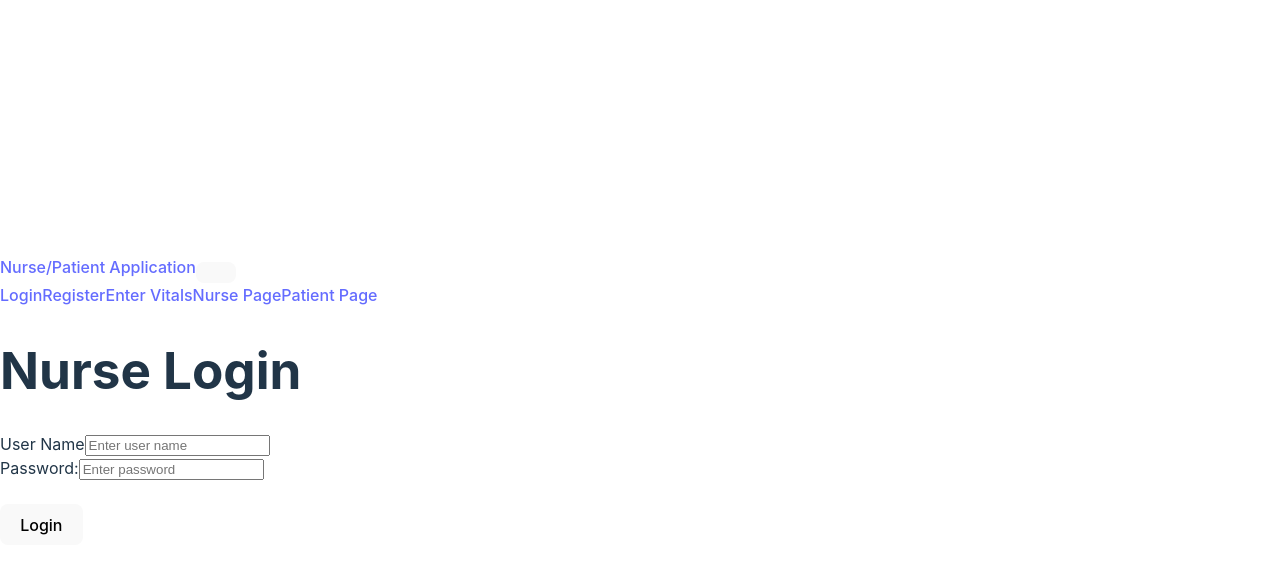
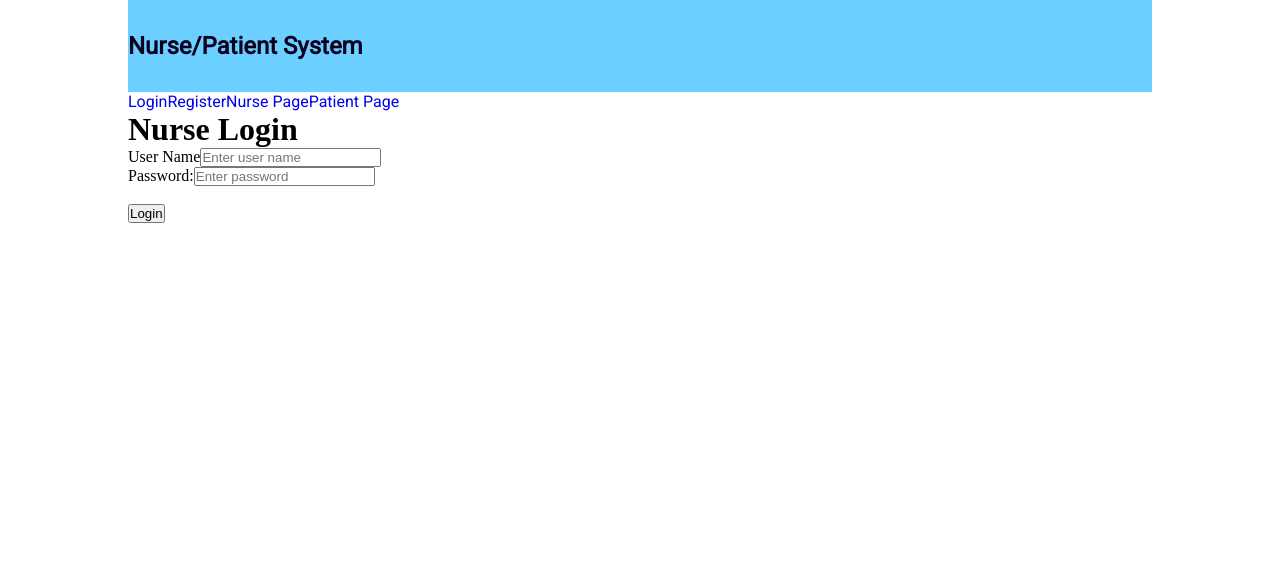
Before and after one commit to ErykushBadu/COMP308-Group2, a React (Vite) app in the folder client/: page / in a window 1280 px wide. Shown: the top 574 px of the page. Built offline with nearby package versions, Linux system fonts and the light colour scheme.

Commit message:
Style & Formatting changes
added some css to nurse page and removed redundant code.

```diff
--- a/client/src/App.jsx
+++ b/client/src/App.jsx
@@ -16,8 +16,15 @@ function App() {
     <Router>
       <Navbar bg="primary" variant="dark" expand="lg">
         <Container>
-          <Navbar.Brand href="register">Nurse/Patient Application</Navbar.Brand>
-          <Navbar.Toggle aria-controls="basic-navbar-nav" />
+        <header id ="header">
+          <nav>
+              <div className="container">
+                  <div className="container">
+                      <a href="/register" className="nav-brand text-dark">Nurse/Patient System</a>
+                 </div>
+              </div>
+          </nav>
+        </header>
           <Navbar.Collapse id="basic-navbar-nav">
             <Nav className="mr-auto">
               <Nav.Link as={Link} to="/login">
@@ -25,9 +32,6 @@ function App() {
               </Nav.Link>
               <Nav.Link as={Link} to="/register">
                 Register
-              </Nav.Link>
-              <Nav.Link as={Link} to="/enter-vitals">
-                Enter Vitals
               </Nav.Link>
               <Nav.Link as={Link} to="/nurse-page">
                 Nurse Page
--- a/client/src/Login.jsx
+++ b/client/src/Login.jsx
@@ -28,8 +28,11 @@ function Login() {
     <Container>
       <Row>
         <Col>
+
           <h1>Nurse Login</h1>
+
           <Form className="form">
+
             <Form.Group size="lg">
               <Form.Label>User Name</Form.Label>
               <Form.Control
@@ -37,8 +40,10 @@ function Login() {
                 name="username"
                 id="username"
                 placeholder="Enter user name"
+                className="form-control rounded-0"
                 onChange={(e) => setUsername(e.target.value)}
               />
+
             </Form.Group>
             <Form.Group size="lg">
               <Form.Label>Password:</Form.Label>
@@ -60,7 +65,9 @@ function Login() {
             >
               Login
             </Button>
+
           </Form>
+
         </Col>
       </Row>
     </Container>
--- a/client/src/NursePage.jsx
+++ b/client/src/NursePage.jsx
@@ -4,6 +4,7 @@ import Spinner from "react-bootstrap/Spinner";
 import { Link } from "react-router-dom";
 import { gql, useQuery } from "@apollo/client";
 import Button from "react-bootstrap/esm/Button";
+import './assets/styles.css';
 
 const getPatients = async () => {
   const response = await fetch("http://localhost:3004/patients");
@@ -31,11 +32,15 @@ function PatientList() {
   }
 
   return (
-    <div>
-      <div className="center"> </div>
+    <div className="container">
+            <main id="site-main">
+               <div className="container">
+                   <div className="box-nav d-flex justify-between">
+
                       <h2>List of Patients</h2>
+
                       <Table striped bordered hover>
-        <thead>
+                        <thead className="thead-dark">
                           <tr>
                             <th>Username</th>
                             <th>First Name</th>
@@ -57,6 +62,10 @@ function PatientList() {
                           ))}
                         </tbody>
                       </Table>
+
+                    </div>
+                </div>
+            </main>
     </div>
   );
 }
--- /dev/null
+++ b/client/src/assets/styles.css
@@ -0,0 +1,153 @@
+@import url('https://fonts.googleapis.com/css2?family=Roboto&display=swap');
+
+:root {
+    --dark: #0b001f;
+    --light: #c3adff;
+    --border: #b4b4b4;
+    --border-btn: #6e6e6e;
+}
+
+* {
+    padding: 0;
+    margin: 0;
+    box-sizing: border-box;
+}
+
+a {
+    text-decoration: none;
+    font-family: 'Roboto', sans-serif;
+}
+
+.container {
+    max-width: 1024px;
+    margin: auto;
+}
+
+.nav-brand {
+    font-size: 1.5em;
+    font-weight: bold;
+}
+
+.d-flex {
+    display: flex;
+    flex-wrap: wrap;
+}
+
+.justify-between {
+    justify-content: space-between;
+}
+
+.text-center {
+    text-align: center;
+}
+
+.border-shadow {
+    border: 1px solid var(--border-btn);
+    box-shadow: 1px 3px 10px #e9ecef;
+}
+
+.text-dark {
+    color: var(--dark);
+}
+
+.text-light {
+    color: var(--light);
+}
+
+.inline {
+    display: inline-block;
+}
+
+#header nav {
+    background-color: #6bd0ff;
+    padding: 2em 0;
+    width: 100%;
+}
+
+#site-main {
+    margin-top: 4em;
+    font-family: 'Roboto', sans-serif;
+}
+
+#site-main .container .box-nav > a{
+    font-size: 1em;
+    padding: 1em 1em;
+}
+
+#site-main .container form{
+    margin: 2em 0;
+}
+
+table {
+    border-spacing: 0px;
+    width: 100%;
+}
+
+.table td, .table th {
+    padding: .75em;
+    vertical-align: top;
+    text-align: center;
+    border-top: 1px solid var(--border);
+}
+
+.table td > a.btn {
+    padding: 0.5em 0.5em;
+    font-size: 1.1em;
+    margin: 0 0.2em;
+}
+
+.table tr:hover td > a{
+    box-shadow: none;
+}
+
+.table tr:hover {
+    background-color: #a133cc;
+}
+
+.table .thead-dark th {
+    color: #fff;
+    background-color: var(--dark);
+    border-color: #252029;
+}
+
+/* add item & update item template */
+
+.form-title {
+    margin-top: 2em;
+}
+
+.form-title {
+    padding: 1em 0;
+}
+
+.new_item {
+    max-width: 786px;
+    margin: auto;
+}
+
+#add_item .form-group,
+#update_item .form-group {
+    margin: 2em 0;
+}
+
+#add_item .form-group input[type="text"],
+#update_item .form-group input[type="text"]  {
+    width: 100%;
+    padding: 0.5em 0.5em;
+    margin: 0.5em 0;
+    border: 1px solid var(--border);
+    font-family: 'Roboto', sans-serif;
+}
+
+#add_item .form-group .radio,
+#update_item .form-group .radio {
+    margin: 0.5em 1em;
+}
+
+#add_item .form-group .btn,
+#update_item .form-group .btn {
+    width: 25%;
+    padding: 0.5em 0.25em;
+    background-color: #a133cc;
+    font-family: 'Roboto', sans-serif;
+}
--- a/client/src/main.jsx
+++ b/client/src/main.jsx
@@ -1,19 +1,11 @@
 import React from "react";
 import ReactDOM from "react-dom/client";
+
 import App from "./App.jsx";
-import "./index.css";
-import { ApolloClient, InMemoryCache } from "@apollo/client";
-import { ApolloProvider } from "@apollo/client";
-
-const client = new ApolloClient({
-  uri: "http://localhost:3004",
-  cache: new InMemoryCache(),
-});
+import "./assets/styles.css";
 
 ReactDOM.createRoot(document.getElementById("root")).render(
   <React.StrictMode>
-    <ApolloProvider client={client}>
       <App />
-    </ApolloProvider>
   </React.StrictMode>
 );
```
Lines whose indentation alone changed are shown as unchanged.
